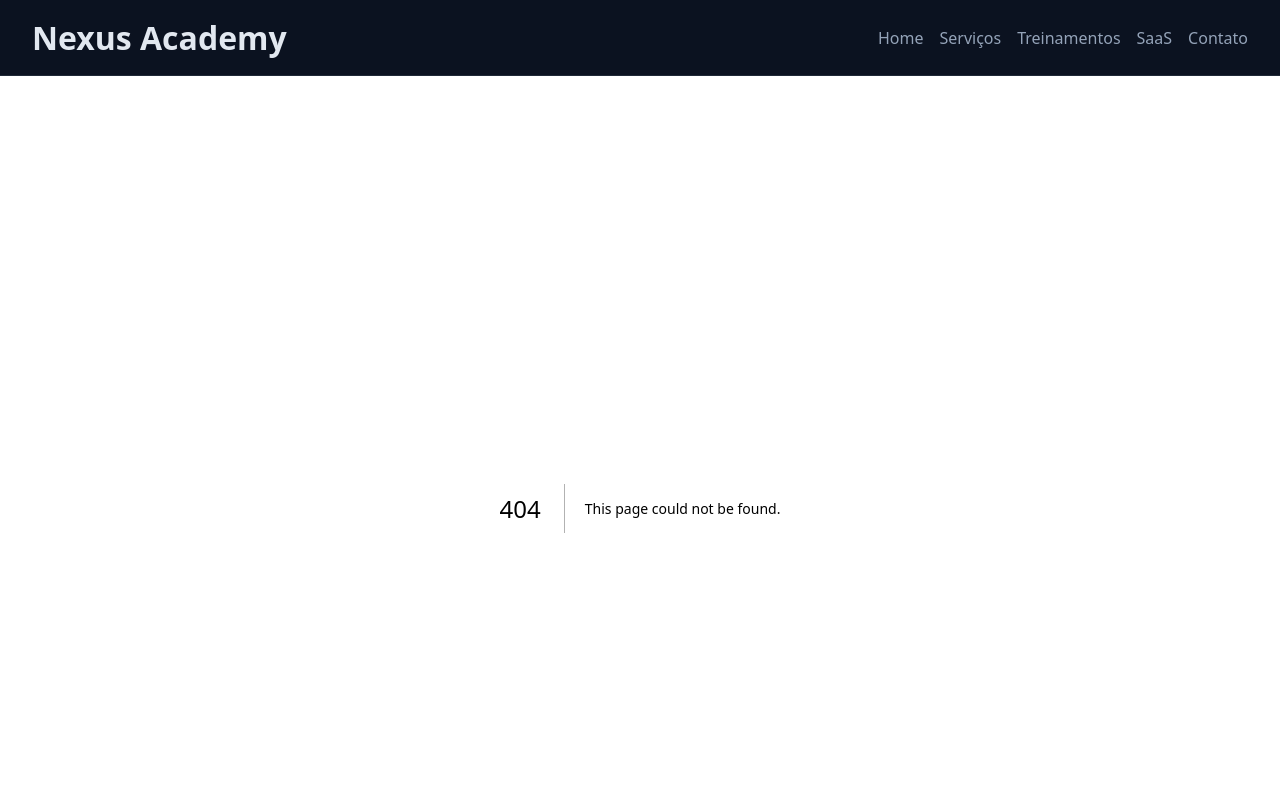
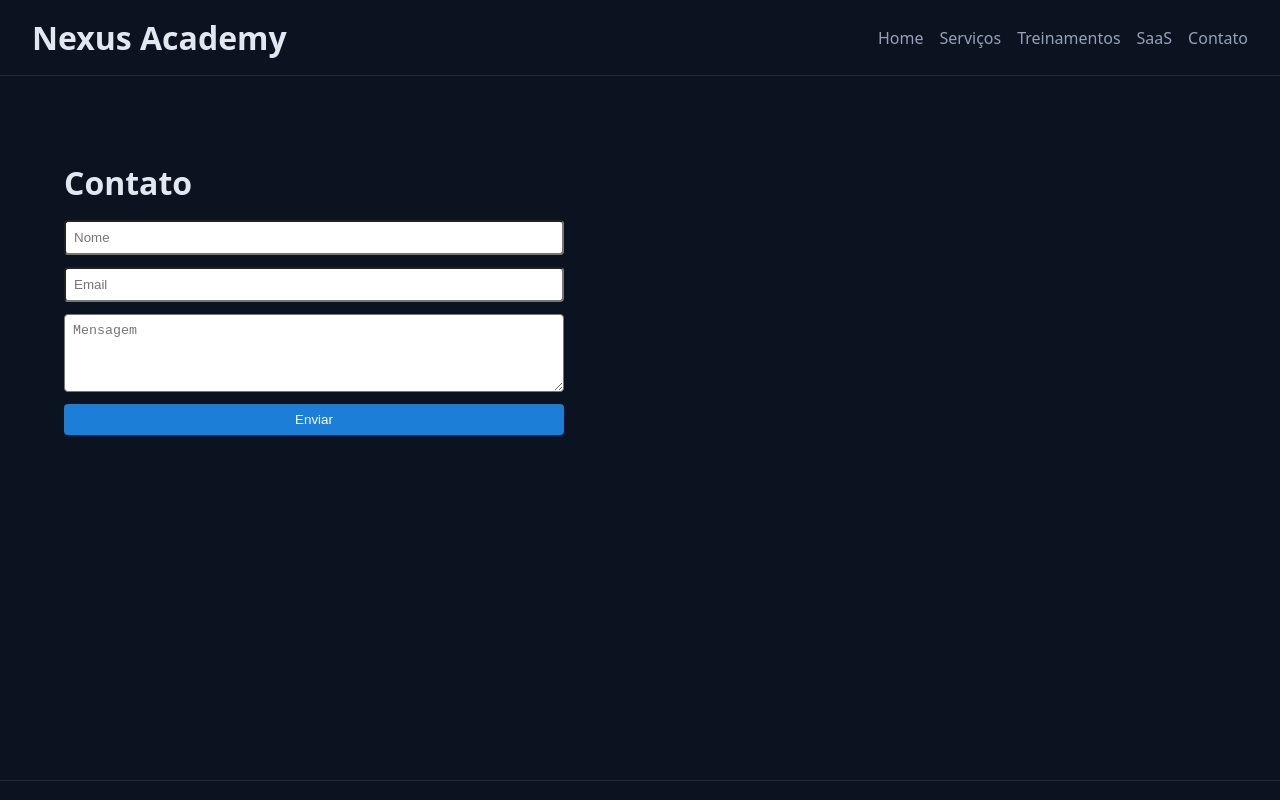
Before and after one commit to DihRJ/nexus-academy-site-brand, a Next.js app: page /contact in a window 1280 px wide. Before the commit this address had no page. Shown: the top 800 px of the page. Built offline with nearby package versions, Linux system fonts and the light colour scheme.

Commit message:
Create page.tsx

```diff
--- /dev/null
+++ b/app/contact/page.tsx
@@ -0,0 +1,60 @@
+'use client';
+
+import { useState } from "react";
+
+export const metadata = {
+  title: "Contato | Nexus Academy",
+  description: "Entre em contato conosco para solicitar informações sobre nossos serviços, treinamentos ou soluções SaaS.",
+};
+
+export default function ContactPage() {
+  const [name, setName] = useState('');
+  const [email, setEmail] = useState('');
+  const [message, setMessage] = useState('');
+
+  const handleSubmit = (e: React.FormEvent<HTMLFormElement>) => {
+    e.preventDefault();
+    alert('Mensagem enviada! Entraremos em contato em breve.');
+    setName('');
+    setEmail('');
+    setMessage('');
+  };
+
+  return (
+    <div style={{ padding: '2rem', color: '#e2e8f0' }}>
+      <h1 style={{ fontSize: '2rem', marginBottom: '1rem' }}>Contato</h1>
+      <form onSubmit={handleSubmit} style={{ display: 'flex', flexDirection: 'column', maxWidth: '500px' }}>
+        <input
+          type="text"
+          value={name}
+          onChange={(e) => setName(e.target.value)}
+          placeholder="Nome"
+          required
+          style={{ padding: '0.5rem', marginBottom: '0.75rem', borderRadius: '4px' }}
+        />
+        <input
+          type="email"
+          value={email}
+          onChange={(e) => setEmail(e.target.value)}
+          placeholder="Email"
+          required
+          style={{ padding: '0.5rem', marginBottom: '0.75rem', borderRadius: '4px' }}
+        />
+        <textarea
+          value={message}
+          onChange={(e) => setMessage(e.target.value)}
+          placeholder="Mensagem"
+          required
+          rows={4}
+          style={{ padding: '0.5rem', marginBottom: '0.75rem', borderRadius: '4px' }}
+        />
+        <button
+          type="submit"
+          style={{ padding: '0.5rem', backgroundColor: '#1c7ed6', color: '#fff', border: 'none', borderRadius: '4px', cursor: 'pointer' }}
+        >
+          Enviar
+        </button>
+      </form>
+    </div>
+  );
+}
```
